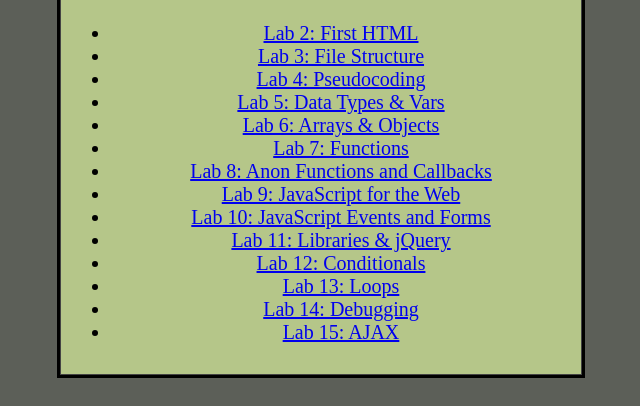
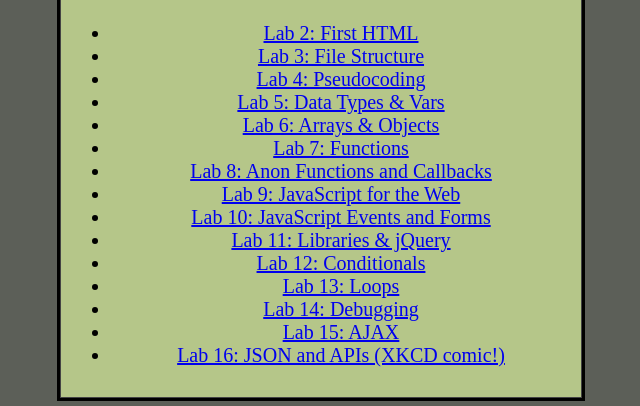
Before and after one commit to Sebby11/art101, a plain HTML site: page index.html in a window 1280 px wide. Shown: the part 645-1051 px from the top of the page, without its empty margins (319-959 px from the left). Before the commit the page ends 1028 px from the top, so only its background shows below. Drawn offline with Linux system fonts and the light colour scheme.

Commit message:
index update

```diff
--- a/index.html
+++ b/index.html
@@ -28,6 +28,7 @@
 				<li><a href="lab13/index.html">Lab 13: Loops </a></li>
 				<li><a href="lab14/index.html">Lab 14: Debugging </a></li>
 				<li><a href="lab15/index.html">Lab 15: AJAX </a></li>
+				<li><a href="lab16/index.html">Lab 16: JSON and APIs (XKCD comic!) </a></li>
 			</ul>
 		</div>
 
```
